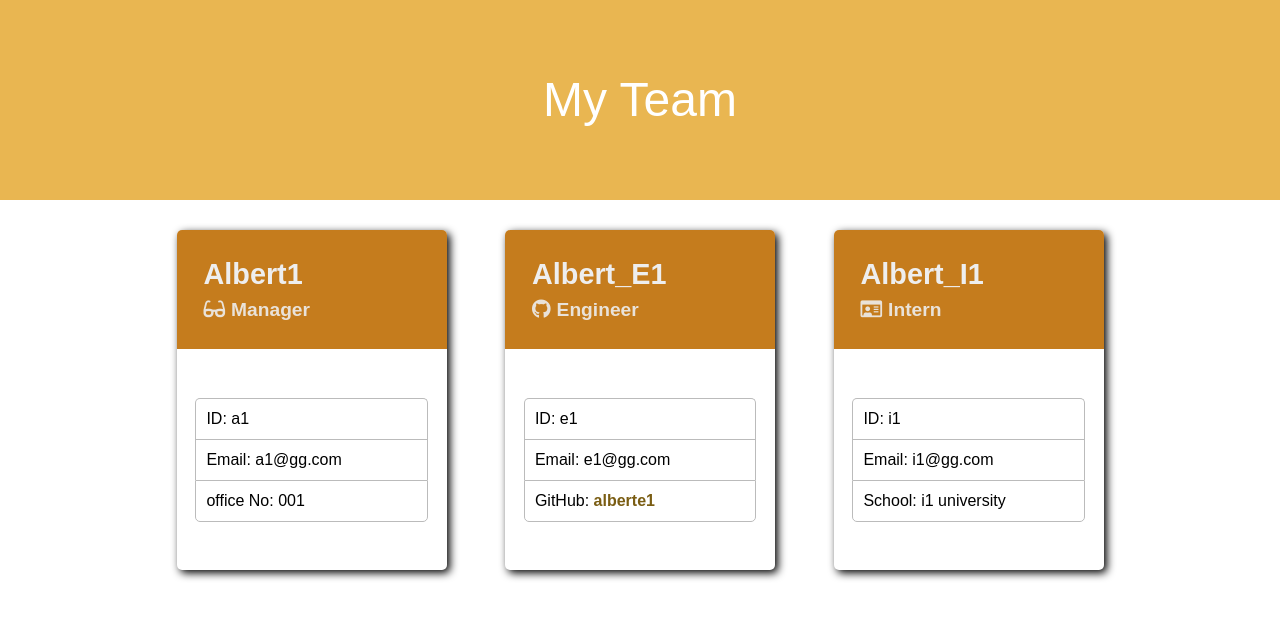
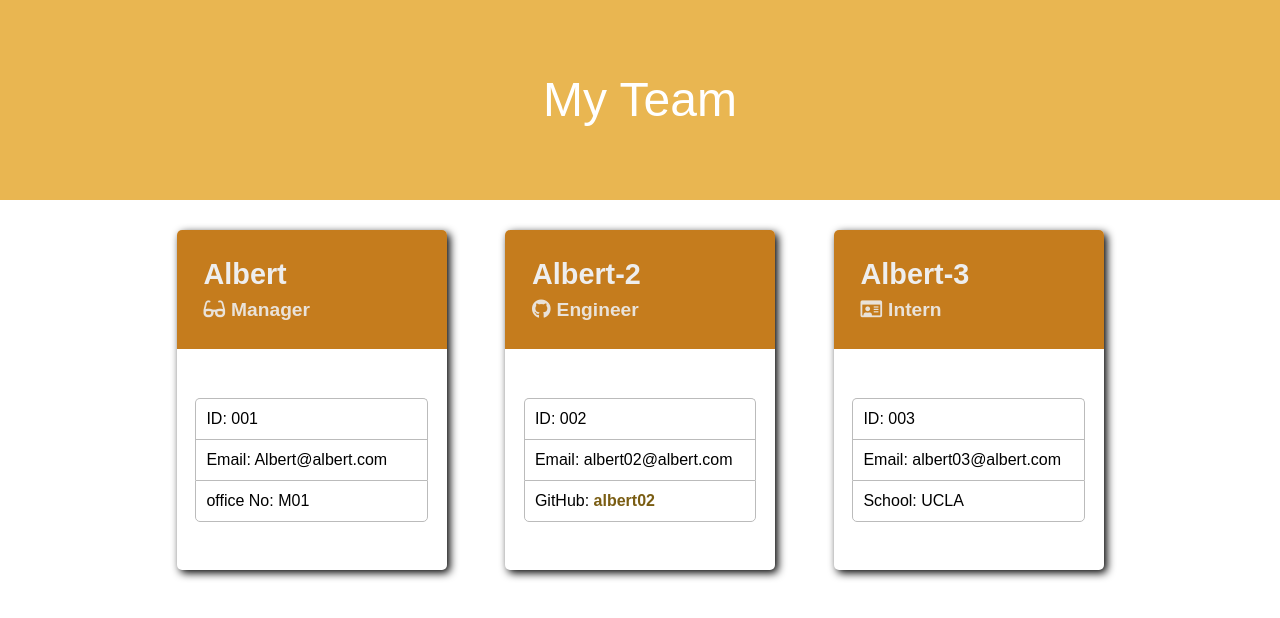
Before and after one commit to albertjly/team-profile-generator, a website: page dist/index.html in a window 1280 px wide. Shown: the top 618 px of the page. Drawn offline with Linux system fonts and the light colour scheme.

Commit message:
update readme and html

```diff
--- a/dist/index.html
+++ b/dist/index.html
@@ -16,38 +16,38 @@
             <div class="row">
                 <div class="col-4">
     <div class="top">
-        <h2 class="name">Albert1</h2>
+        <h2 class="name">Albert</h2>
         <h3 class="role"><i class="fas fa-glasses"></i>Manager</h3>
     </div>
     <div class="detail">
         <ul>
-            <li><p class="id">ID: a1</p></li>
-            <li><p class="email">Email: a1@gg.com</p></li>
-            <li><p class="special">office No: 001</p></li>
+            <li><p class="id">ID: 001</p></li>
+            <li><p class="email">Email: Albert@albert.com</p></li>
+            <li><p class="special">office No: M01</p></li>
         </ul>
     </div>
 </div><div class="col-4">
     <div class="top">
-        <h2 class="name">Albert_E1</h2>
+        <h2 class="name">Albert-2</h2>
         <h3 class="role"><i class="fab fa-github"></i>Engineer</h3>
     </div>
     <div class="detail">
         <ul>
-            <li><p class="id">ID: e1</p></li>
-            <li><p class="email">Email: e1@gg.com</p></li>
-            <li><p class="special">GitHub: <a href="http://github.com/alberte1">alberte1</a></p></li>
+            <li><p class="id">ID: 002</p></li>
+            <li><p class="email">Email: albert02@albert.com</p></li>
+            <li><p class="special">GitHub: <a href="http://github.com/albert02">albert02</a></p></li>
         </ul>
     </div>
 </div><div class="col-4">
     <div class="top">
-        <h2 class="name">Albert_I1</h2>
+        <h2 class="name">Albert-3</h2>
         <h3 class="role"><i class="far fa-id-card"></i>Intern</h3>
     </div>
     <div class="detail">
         <ul>
-            <li><p class="id">ID: i1</p></li>
-            <li><p class="email">Email: i1@gg.com</p></li>
-            <li><p class="special">School: i1 university</p></li>
+            <li><p class="id">ID: 003</p></li>
+            <li><p class="email">Email: albert03@albert.com</p></li>
+            <li><p class="special">School: UCLA</p></li>
         </ul>
     </div>
 </div>
```
Also changed, not shown: README.md.
